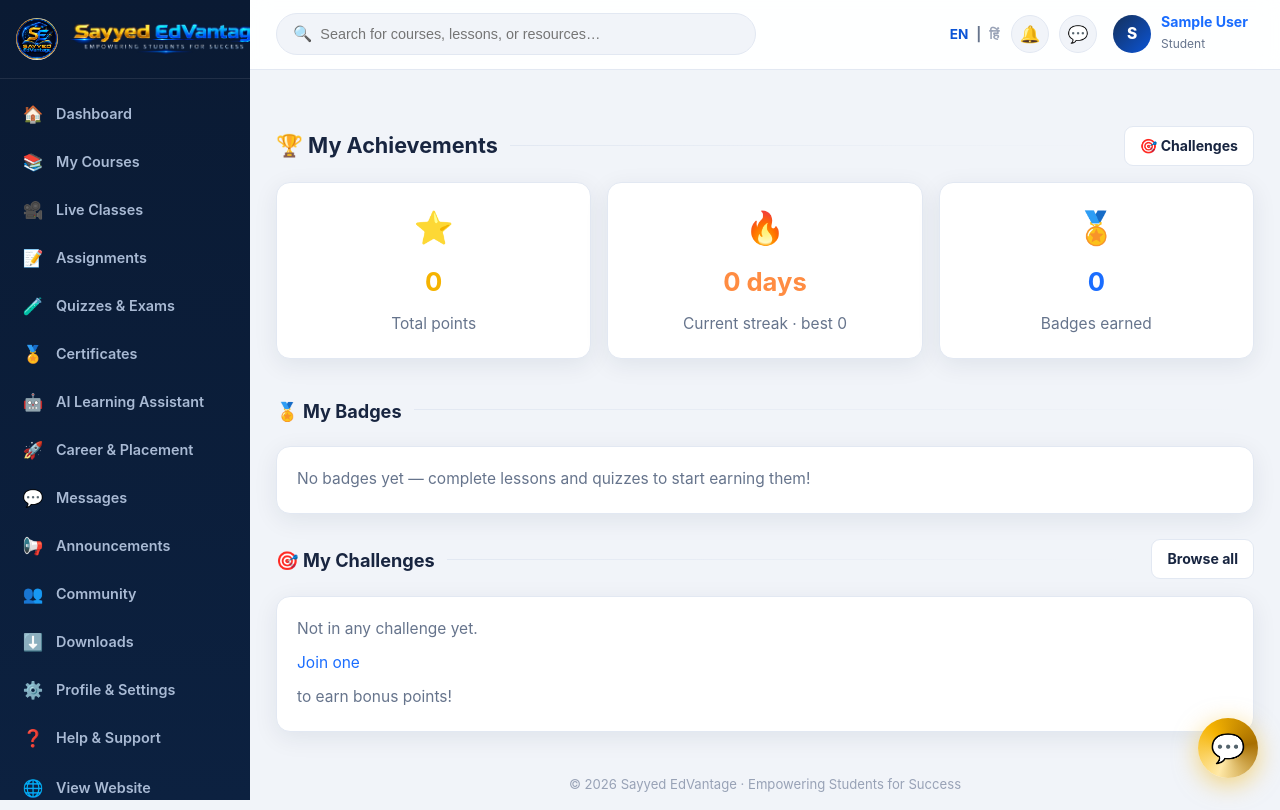
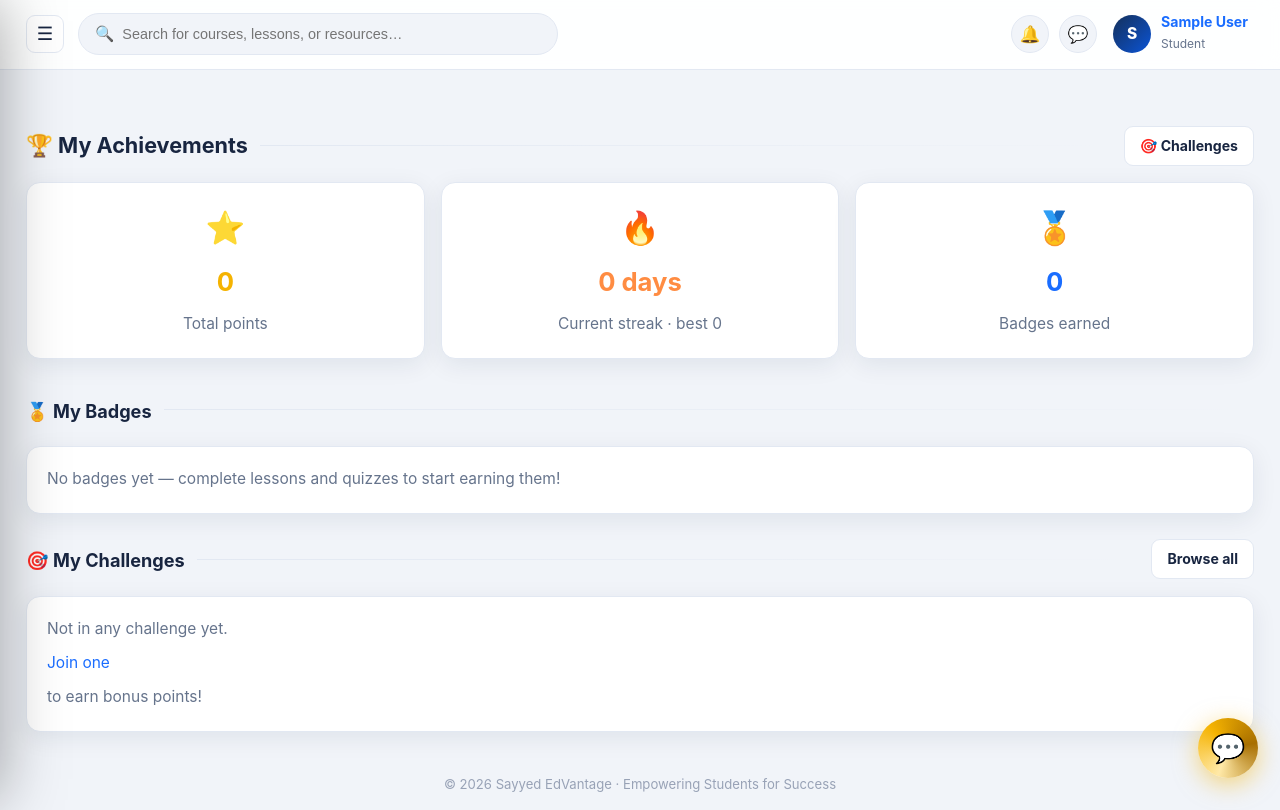
Before and after one commit to MystiqueSalman/sayyed-edvantage-crm, a Flask app: page /achievements in a window 1280 px wide. Run offline with Flask 3, Linux system fonts and the light colour scheme; the visitor is signed in with stand-in values (Sample User, id 1); data comes from the database, SQL or seed files in the repository; data that the repository does not hold is empty; parts of the project's set-up code (start-up, migrations or seed data) failed here and were passed over; some libraries are stand-ins or nearby versions.

```diff
--- a/lms/app/static/css/style.css
+++ b/lms/app/static/css/style.css
@@ -234,9 +234,17 @@ img{max-width:100%}
 
 /* ---------------- app shell (logged-in): sidebar + topbar ---------------- */
 .app-shell{display:flex; min-height:100vh; background:var(--bg)}
+/* App sidebar is a slide-in drawer at every width (opened by the topbar hamburger) */
 .sidebar{width:250px; flex:0 0 250px; background:linear-gradient(180deg,#0a1a33 0%,#0c2140 100%);
-  color:#c3cfe4; display:flex; flex-direction:column; position:sticky; top:0; height:100vh;
-  overflow-y:auto; z-index:55}
+  color:#c3cfe4; display:flex; flex-direction:column; position:fixed; left:-270px; top:0; height:100dvh;
+  overflow-y:auto; z-index:80; transition:left .25s; box-shadow:20px 0 60px rgba(0,0,0,.35)}
+.sidebar.open{left:0}
+.side-scrim{position:fixed; inset:0; background:rgba(8,19,39,.55); z-index:75;
+  opacity:0; pointer-events:none; transition:opacity .25s}
+.side-scrim.on{opacity:1; pointer-events:auto}
+.side-toggle{background:#fff; border:1px solid var(--brd); color:var(--text);
+  border-radius:9px; font-size:1.15rem; height:38px; width:38px; cursor:pointer;
+  display:inline-flex; align-items:center; justify-content:center; flex:0 0 auto}
 .side-brand{display:flex; align-items:center; gap:10px; padding:18px 16px;
   border-bottom:1px solid rgba(255,255,255,.09)}
 .side-brand img.mark{width:42px; height:42px; border-radius:50%; object-fit:cover; flex:0 0 auto}
@@ -540,13 +548,8 @@ pre{max-width:100%; overflow-x:auto}
   .dash-grid{grid-template-columns:1fr}
   .stat-cards{grid-template-columns:repeat(2,1fr)}
 }
-/* UI15: CTAs stay inline at every width (no drawer); app sidebar collapses */
+/* UI15: app sidebar is a drawer at every width (see base .sidebar rules) */
 @media(max-width:1024px){
-  .sidebar{position:fixed; left:-270px; top:0; transition:left .25s; box-shadow:20px 0 60px rgba(0,0,0,.35)}
-  .sidebar.open{left:0}
-  .side-scrim{display:block; position:fixed; inset:0; background:rgba(8,19,39,.55); z-index:54;
-    opacity:0; pointer-events:none; transition:opacity .25s}
-  .side-scrim.on{opacity:1; pointer-events:auto}
   .tb-user b,.tb-user small{display:none}
 }
 @media(max-width:900px){
--- a/lms/app/templates/base.html
+++ b/lms/app/templates/base.html
@@ -21,7 +21,7 @@
 {% if meta_pixel_id %}<script>!function(f,b,e,v,n,t,s){if(f.fbq)return;n=f.fbq=function(){n.callMethod?n.callMethod.apply(n,arguments):n.queue.push(arguments)};if(!f._fbq)f._fbq=n;n.push=n;n.loaded=!0;n.version='2.0';n.queue=[];t=b.createElement(e);t.async=!0;t.src=v;s=b.getElementsByTagName(e)[0];s.parentNode.insertBefore(t,s)}(window,document,'script','https://connect.facebook.net/en_US/fbevents.js');fbq('init','{{ meta_pixel_id }}');fbq('track','PageView');</script>{% endif %}
 {% if head_snippet %}{{ head_snippet|safe }}{% endif %}
 {% endif %}
-<link rel="stylesheet" href="{{ url_for('static', filename='css/style.css') }}?v=15">
+<link rel="stylesheet" href="{{ url_for('static', filename='css/style.css') }}?v=17">
 {# Phase 12 §21.3: tenant color overrides — only emitted when configured #}
 {% if brand.primary_color or brand.accent_color %}<style>
 :root{ {% if brand.primary_color %}--gold:{{ brand.primary_color }};{% endif %} {% if brand.accent_color %}--blue:{{ brand.accent_color }};{% endif %} }
--- a/lms/app/templates/layout_app.html
+++ b/lms/app/templates/layout_app.html
@@ -10,10 +10,6 @@
 <div class="app-shell">
   <div class="side-scrim" id="sideScrim"></div>
   <aside class="sidebar" id="sidebar">
-    <a class="side-brand" href="{{ url_for('main.index') }}">
-      <img class="mark" src="{{ url_for('static', filename='img/logo-badge-circle.png') }}" alt="SE">
-      <img src="{{ url_for('static', filename='img/nav-text-v1.png') }}" alt="Sayyed EdVantage" style="height:34px;width:auto;display:block">
-    </a>
     <nav class="side-nav">
       {% if role == 'student' %}
         <a class="side-link {% if ep=='student.dashboard' %}on{% endif %}" href="{{ url_for('student.dashboard') }}"><span class="ico">🏠</span>Dashboard</a>
@@ -80,15 +76,11 @@
   </aside>
   <div class="app-main">
     <div class="topbar">
-      <button class="nav-toggle" id="sideToggle" aria-label="Menu" style="display:none;color:var(--text);border-color:var(--brd)">☰</button>
+      <button class="side-toggle" id="sideToggle" aria-label="Menu">☰</button>
       <form class="tsearch" action="{{ url_for('main.catalog') }}" method="get" role="search">
         <span>🔍</span><input type="search" name="q" placeholder="Search for courses, lessons, or resources…" aria-label="Search">
       </form>
       <div class="tright">
-        <span class="nav-lang" style="color:var(--muted)">
-          <a href="{{ url_for('saas.switch_lang', code='en') }}" class="{% if lang != 'hi' %}on{% endif %}" style="color:{% if lang != 'hi' %}var(--blue-dk){% else %}var(--muted2){% endif %}">EN</a>|
-          <a href="{{ url_for('saas.switch_lang', code='hi') }}" class="{% if lang == 'hi' %}on{% endif %}" style="color:{% if lang == 'hi' %}var(--blue-dk){% else %}var(--muted2){% endif %}">हिं</a>
-        </span>
         <a class="tb-icon" href="{{ url_for('notify.notifications') }}" title="Notifications" aria-label="Notifications">🔔{% if notif_unread %}<span class="notif-count">{{ notif_unread }}</span>{% endif %}</a>
         <a class="tb-icon" href="{{ url_for('social13.inbox') }}" title="Messages" aria-label="Messages">💬{% if dm_unread %}<span class="notif-count">{{ dm_unread }}</span>{% endif %}</a>
         <a class="tb-user" href="{% if role=='student' %}{{ url_for('student.profile') }}{% elif role in ('admin','manager','super_admin') %}{{ url_for('admin.dashboard') }}{% elif role=='faculty' %}{{ url_for('faculty.dashboard') }}{% elif role=='counsellor' %}{{ url_for('crm.leads') }}{% elif role=='employer' %}{{ url_for('career.employer_dashboard') }}{% else %}{{ url_for('main.index') }}{% endif %}">
@@ -110,11 +102,10 @@
 (function(){
   var sb = document.getElementById('sidebar'), sc = document.getElementById('sideScrim'),
       tg = document.getElementById('sideToggle');
-  function showTg(){ if (tg) tg.style.display = (window.innerWidth <= 1024) ? 'block' : 'none'; }
-  showTg(); window.addEventListener('resize', showTg);
-  function close(){ sb.classList.remove('open'); sc.classList.remove('on'); }
+  function close(){ if (sb) sb.classList.remove('open'); if (sc) sc.classList.remove('on'); }
   if (tg) tg.addEventListener('click', function(){ sb.classList.add('open'); sc.classList.add('on'); });
   if (sc) sc.addEventListener('click', close);
+  document.addEventListener('keydown', function(e){ if (e.key === 'Escape') close(); });
 })();
 </script>
 {% endblock %}
```
